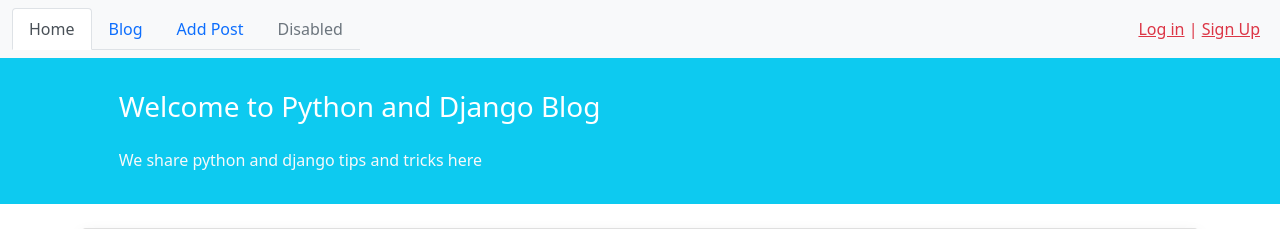
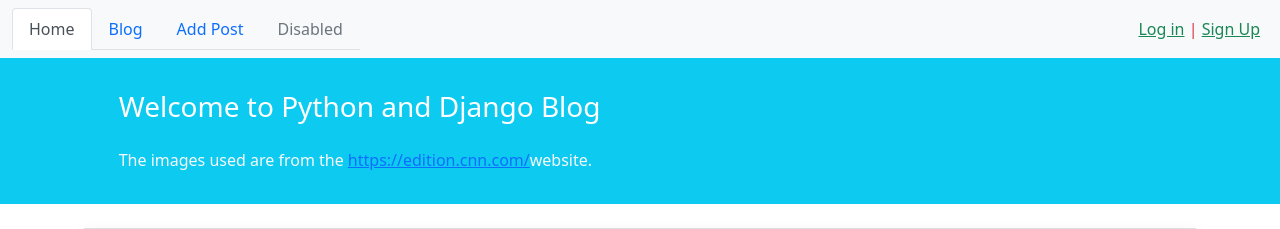
Before and after one commit to alinavabi65/django_blog_project, a Django app: page /3/delete/ in a window 1280 px wide. Shown: the top 229 px of the page. Run offline with Django 4.2, Linux system fonts and the light colour scheme; data comes from the database, SQL or seed files in the repository; both versions use the stored data as it was after the commit.

Commit message:
edit login and signup page

```diff
--- a/templates/_base.html
+++ b/templates/_base.html
@@ -30,10 +30,10 @@
         </ul>
         <div class="mx-2 text-danger">
             {% if user.is_authenticated %}
-                Welcom {{ user.username }} | <a class="text-danger" href="{% url 'logout' %}">Logout</a>
+                Welcom {{ user.username }}| <a class="text-success" href="{% url 'logout' %}">Logout</a>
             {% else %}
-                <a class="text-danger" href="{% url 'login' %}">Log in</a> |
-                <a class="text-danger" href="{% url 'signup' %}">Sign Up</a>
+                <a class="text-success" href="{% url 'login' %}">Log in</a> |
+                <a class="text-success" href="{% url 'signup' %}">Sign Up</a>
             {% endif %}
         </div>
     </div>
@@ -44,7 +44,7 @@
     <div class="row py-3">
         <div class="col-md-8 col-md-10 mx-auto">
             <h3 class="my-4 mt-3 text-white">Welcome to Python and Django Blog</h3>
-            <p class="text-light">We share python and django tips and tricks here</p>
+            <p class="text-light">The images used are from the <a href="https://edition.cnn.com/">https://edition.cnn.com/</a>website.</p>
         </div>
     </div>
 </div>
--- a/templates/registration/login.html
+++ b/templates/registration/login.html
@@ -11,6 +11,7 @@
         <div class="card shadow my-3 p-5">
             <div class="card bg-light">
                 <div class="card-body text-center">
+                    <h3>Login</h3>
                     <form action="" method="POST">
                         {% csrf_token %}
                         {{ form|crispy }}
--- a/templates/registration/signup.html
+++ b/templates/registration/signup.html
@@ -11,6 +11,7 @@
         <div class="card shadow my-3 p-5">
             <div class="card bg-light">
                 <div class="card-body text-center">
+                    <h3>Sign Up</h3>
                     <form action="" method="POST">
                         {% csrf_token %}
                         {{ form|crispy }}
```
Also changed, not shown: db.sqlite3.
